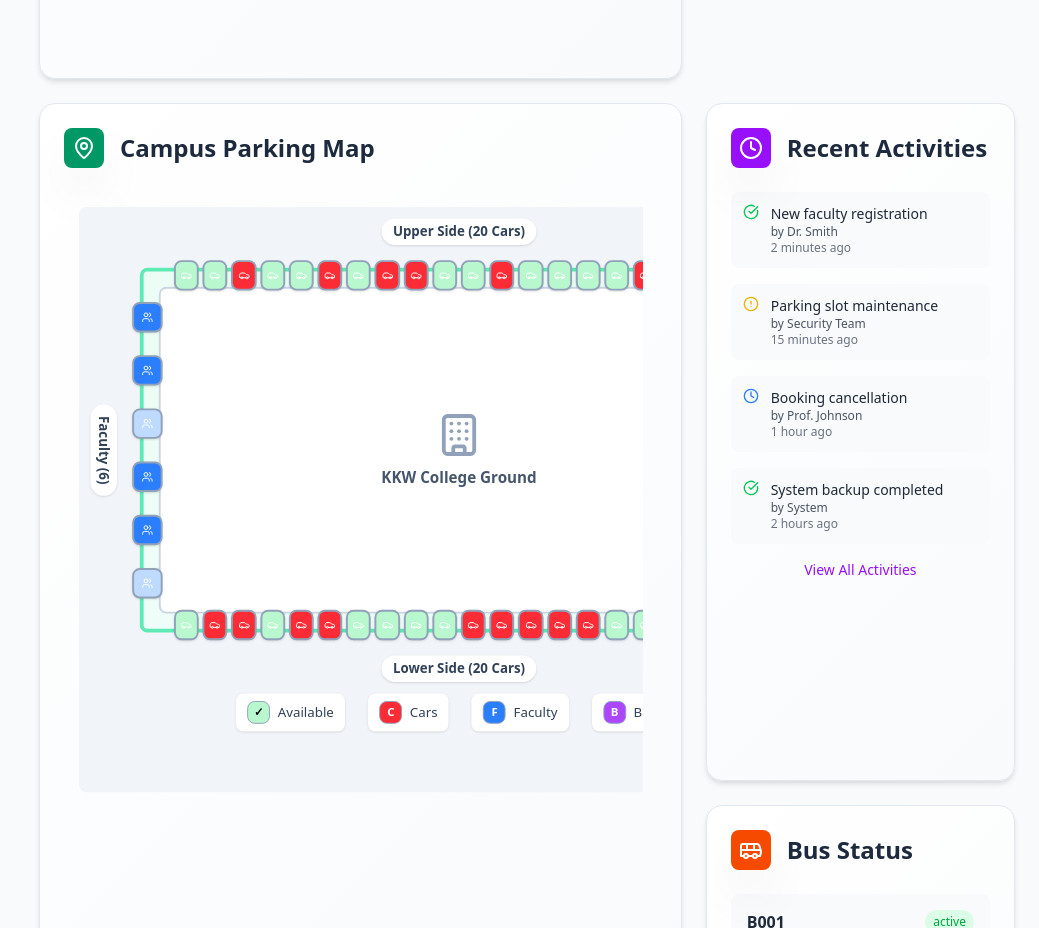
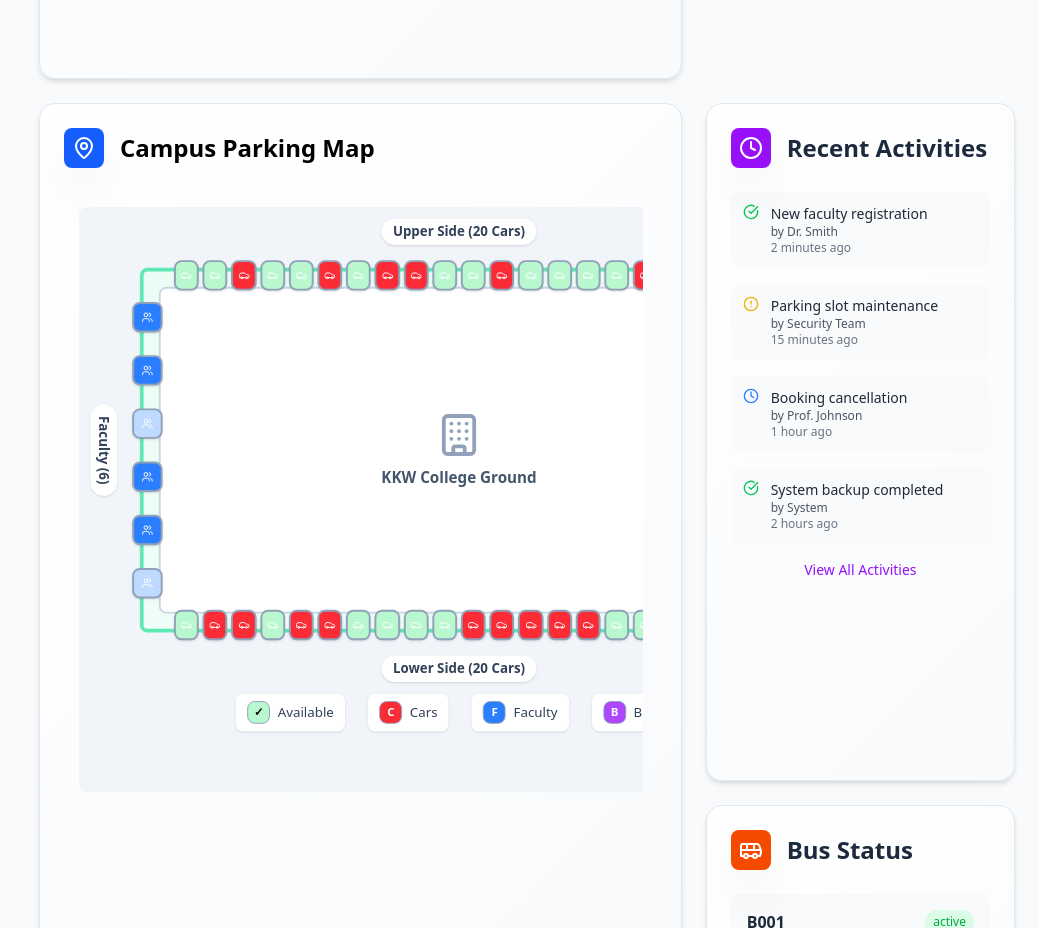
Before and after one commit to anup4747/kkw-web-park, a Next.js app in the folder client/: page /admin/dashboard in a window 1280 px wide. Shown: the part 1220-2148 px from the top of the page, without its empty margins (241-1280 px from the left). Built offline with nearby package versions, Linux system fonts and the light colour scheme.

Commit message:
changes in dashboard admin

```diff
--- a/client/src/app/admin/dashboard/page.tsx
+++ b/client/src/app/admin/dashboard/page.tsx
@@ -250,10 +250,10 @@ export default function AdminDashboard() {
             {/* Parking Map - Large Card */}
             <Card className="p-6 masonry-item masonry-item-large">
               <div className="flex items-center gap-4 mb-6">
-                <div className="p-2 bg-emerald-600 rounded-lg shadow-2xl">
+                <div className="p-2 bg-blue-600 rounded-lg shadow-2xl">
                   <MapPin className="w-6 h-6 text-white" />
                 </div>
-                <h2 className="text-2xl font-bold text-slate-800">Campus Parking Map</h2>
+                <h2 className="text-2xl font-bold text-black">Campus Parking Map</h2>
               </div>
 
               <div className="overflow-x-auto overflow-y-hidden flex items-center scale-[0.95]">
```
